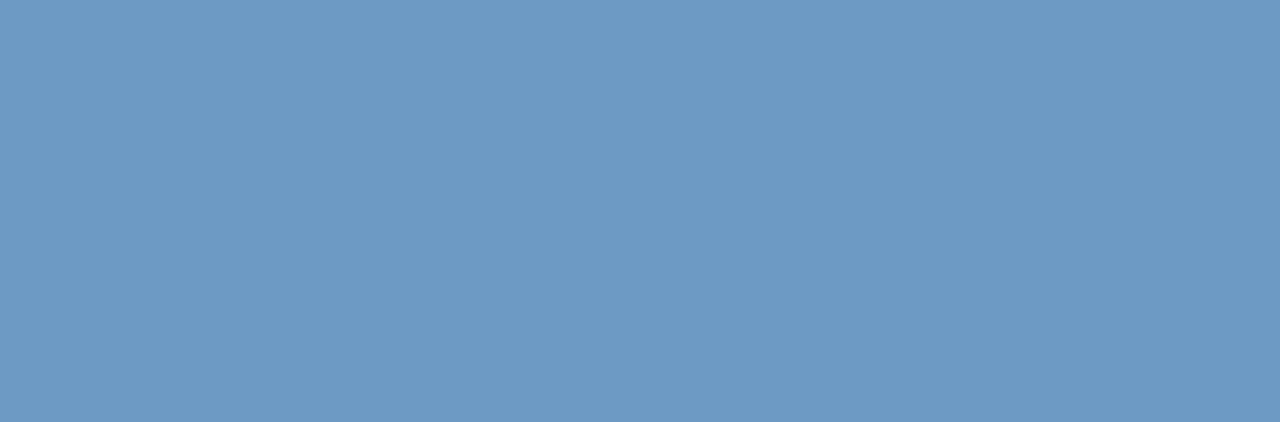
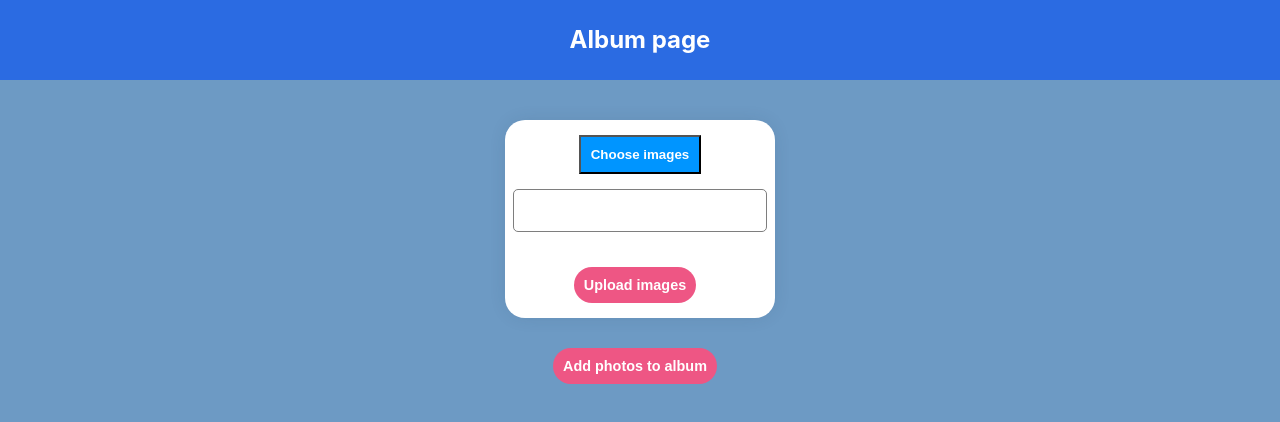
Before and after one commit to Zovolog/photo-drop-photographer, a React (Create React App) app: page /album-list/1 in a window 1280 px wide. Before the commit this address had no page. Shown: the top 422 px of the page. Built offline with nearby package versions, Linux system fonts and the light colour scheme.

Commit message:
First commit

```diff
--- a/src/Components/AlbumList/AlbumList.css
+++ b/src/Components/AlbumList/AlbumList.css
@@ -28,6 +28,7 @@
   align-items: center;
   justify-content: space-between;
   border: 1px solid black;
+  padding: 10px;
   cursor: pointer;
   margin: 0 auto;
   margin-bottom: 10px;
@@ -48,7 +49,6 @@
   background-color: white;
   border-radius: 15px;
   height: 100%;
-  margin: 0 auto;
   margin-top: 15px;
   -webkit-box-shadow: 0px 0px 20px -5px rgba(34, 60, 80, 0.2);
   -moz-box-shadow: 0px 0px 20px -5px rgba(34, 60, 80, 0.2);
@@ -57,6 +57,12 @@
 }
 .album-text-part {
   margin-left: 20px;
+  word-wrap: break-word;
+  max-width: 150px;
+}
+.album-block {
+  display: flex;
+  align-items: center;
 }
 .album:focus {
   background-color: rgb(202, 202, 202);
--- a/src/Components/AlbumList/AlbumList.tsx
+++ b/src/Components/AlbumList/AlbumList.tsx
@@ -13,6 +13,7 @@ import { Loader } from "../Loader/Loader";
 import { Api } from "../../hooks/api";
 import ImageUploader from "../ImageUploader/ImageUploader";
 import plus from "./plus.png";
+import { Link } from "react-router-dom";
 export const AlbumList: React.FC = () => {
   const [cookies] = useCookies(["access_token"]);
   const { getAlbums, albums } = Api("all-albums");
@@ -53,7 +54,6 @@ export const AlbumList: React.FC = () => {
         },
       })
         .then(function (response) {
-          console.log(response.data);
           setOpen(false);
           setCount(count + 1);
           getName("");
@@ -75,7 +75,12 @@ export const AlbumList: React.FC = () => {
   return (
     <div>
       <div className="header">
-        <img src={logo} alt="logo" height={"50%"} />
+        <img
+          src={logo}
+          alt="logo"
+          height={"50%"}
+          style={{ marginLeft: "15px" }}
+        />
         <p className="album-header">Album page</p>
         <button className="bt-add" onClick={handleClickOpen}>
           Add List
@@ -85,8 +90,9 @@ export const AlbumList: React.FC = () => {
         {albums.length > 0 ? (
           <div className="album-list">
             {albums.map((album: any, i) => (
-              <div key={i}>
+              <Link key={i} to={`/album-list/${album.albumId}`}>
                 <div className="album">
+                  <div className="album-block">
                     <img
                       src={`https://api.dicebear.com/5.x/initials/svg?seed=${album.name}`}
                       className="icon"
@@ -94,6 +100,7 @@ export const AlbumList: React.FC = () => {
                     <div className="album-text-part">
                       <p>{album.name}</p>
                       <p>{album.location}</p>
+                    </div>
                   </div>
                   <button
                     onClick={() => {
@@ -105,7 +112,7 @@ export const AlbumList: React.FC = () => {
                     <img src={plus} className="bt-photos-icon" />
                   </button>
                 </div>
-              </div>
+              </Link>
             ))}
           </div>
         ) : (
@@ -153,11 +160,6 @@ export const AlbumList: React.FC = () => {
           </button>
         </DialogActions>
       </Dialog>
-      <ImageUploader
-        stateOpen={openLoaderPhotos}
-        stateClose={setOpenLoaderPhotos}
-        albumId={albumId}
-      />
     </div>
   );
 };
--- /dev/null
+++ b/src/Components/AlbumPage/AlbumPage.css
@@ -0,0 +1,21 @@
+.album-header {
+  display: flex;
+  justify-content: center;
+  align-items: center;
+  width: 100%;
+  height: 10vh;
+  background-color: rgb(43, 107, 226);
+  position: sticky;
+  top: -1px;
+  left: 0;
+}
+.album-logo {
+  font-size: 1.5rem;
+  font-weight: 700;
+}
+.album-body {
+  display: flex;
+  flex-direction: column;
+  align-items: center;
+  margin-top: 20px;
+}
--- /dev/null
+++ b/src/Components/AlbumPage/AlbumPage.tsx
@@ -0,0 +1,31 @@
+import { useParams } from "react-router-dom";
+import "./AlbumPage.css";
+import { ImageUploaderTest } from "../ImageUploader(Test)/ImageUploader(test)";
+import { useState } from "react";
+import ImageUploader from "../ImageUploader/ImageUploader";
+export const AlbumPage: React.FC = () => {
+  const { albumId } = useParams();
+  const [openLoaderPhotos, setOpenLoaderPhotos] = useState(false);
+  return (
+    <div>
+      <div className="album-header">
+        <p className="album-logo">Album page</p>
+      </div>
+      <div className="album-body">
+        <ImageUploaderTest />
+        <button
+          onClick={() => {
+            setOpenLoaderPhotos(true);
+          }}
+          className="bt-add bt-modal-test"
+        >
+          Add photos to album
+        </button>
+      </div>
+      <ImageUploader
+        stateOpen={openLoaderPhotos}
+        stateClose={setOpenLoaderPhotos}
+      />
+    </div>
+  );
+};
--- /dev/null
+++ b/src/Components/ImageUploader(Test)/ImageUploader(test).tsx
@@ -0,0 +1,70 @@
+import { useState, useRef } from "react";
+import { useCookies } from "react-cookie";
+import "../../styles/test.css";
+export const ImageUploaderTest: React.FC = () => {
+  const [images, setImages] = useState<File[]>([]);
+  const [previews, setPreviews] = useState<string[]>([]);
+
+  const fileInputRef = useRef<HTMLInputElement>(null);
+
+  const handleImageChange = (e: any) => {
+    const selectedFiles = e.target.files;
+    const selectedPreviews: string[] = [];
+
+    if (selectedFiles) {
+      const newImages: File[] = [];
+
+      for (let i = 0; i < selectedFiles.length; i++) {
+        const reader = new FileReader();
+
+        reader.onloadend = () => {
+          selectedPreviews.push(reader.result as string);
+          setPreviews([...previews, ...selectedPreviews]);
+        };
+
+        reader.readAsDataURL(selectedFiles[i]);
+        newImages.push(selectedFiles[i]);
+        e.target.value = "";
+      }
+
+      setImages([...images, ...newImages]);
+    }
+  };
+  return (
+    <div className="album-body album-block-add-photo">
+      <button
+        onClick={() => fileInputRef.current?.click()}
+        className="bt-add-img bt-add-test"
+      >
+        Choose images
+      </button>
+      <div>
+        <input type="text" className="input-form client-form" />
+      </div>
+      <div className="block-images-test">
+        {previews.length > 0 ? (
+          previews.map((preview, index) => (
+            <div key={index}>
+              <img
+                src={preview}
+                alt={`Preview ${index}`}
+                className="img-icon"
+              />
+            </div>
+          ))
+        ) : (
+          <div></div>
+        )}
+      </div>
+      <input
+        type="file"
+        accept="image/*"
+        multiple
+        ref={fileInputRef}
+        onChange={handleImageChange}
+        style={{ display: "none" }}
+      />
+      <button className="bt-add bt-upload-test">Upload images</button>
+    </div>
+  );
+};
--- a/src/Components/ImageUploader/ImageUploader.css
+++ b/src/Components/ImageUploader/ImageUploader.css
@@ -16,10 +16,10 @@
   width: 100%;
   display: flex;
   align-items: center;
-  justify-content: center;
+
   overflow-y: auto;
-  flex-wrap: wrap;
+  max-height: 50vh;
 }
-.bt-upload{
+.bt-upload {
   width: 100%;
 }
--- a/src/Components/ImageUploader/ImageUploader.tsx
+++ b/src/Components/ImageUploader/ImageUploader.tsx
@@ -11,12 +11,10 @@ import "./ImageUploader.css";
 interface ImageUploaderProps {
   stateOpen: boolean;
   stateClose: any;
-  albumId: string;
 }
 const ImageUploader: React.FC<ImageUploaderProps> = ({
   stateOpen,
   stateClose,
-  albumId,
 }) => {
   const [images, setImages] = useState<File[]>([]);
   const [previews, setPreviews] = useState<string[]>([]);
@@ -53,7 +51,7 @@ const ImageUploader: React.FC<ImageUploaderProps> = ({
   };
   const sendPhotos = (images: any) => {
     formData.append("clients", "432");
-    formData.append("album", albumId);
+    //formData.append("album", albumId);
     images.forEach((item: any) => {
       formData.append("files", item);
     });
--- a/src/Components/LoginPage/LoginPage.css
+++ b/src/Components/LoginPage/LoginPage.css
@@ -56,3 +56,19 @@
 .bt-login:hover {
   background-color: #fb447b;
 }
+.bt-login-disabled {
+  text-align: center;
+  cursor: not-allowed;
+  padding: 10px;
+  font-size: 16px;
+  color: white;
+  background-color: #fb447b;
+  outline: none;
+  width: 100%;
+  border: none;
+  border-radius: 10px;
+  -webkit-box-shadow: 0px 0px 20px -5px rgba(34, 60, 80, 0.2);
+  -moz-box-shadow: 0px 0px 20px -5px rgba(34, 60, 80, 0.2);
+  box-shadow: 0px 0px 20px -5px rgba(34, 60, 80, 0.2);
+  pointer-events: none;
+}
--- a/src/Components/LoginPage/LoginPage.tsx
+++ b/src/Components/LoginPage/LoginPage.tsx
@@ -7,9 +7,10 @@ import { useCookies } from "react-cookie";
 export const LoginPage: React.FC = () => {
   const [login, getLogin] = useState("");
   const [password, getPassword] = useState("");
+  const [isLoading, setIsLoading] = useState(false);
   const navigate = useNavigate();
   const [cookies, setCookie] = useCookies(["access_token"]);
-  const { isAuthorized, getIsAuthorized } = useContext(token);
+  const { getIsAuthorized } = useContext(token);
   useEffect(() => {
     getIsAuthorized(false);
     sessionStorage.clear();
@@ -18,6 +19,7 @@ export const LoginPage: React.FC = () => {
     });
   }, []);
   const loginning = (login: string, password: string) => {
+    setIsLoading(true);
     axios({
       url: `https://photos-ph.onrender.com/login`,
       method: "post",
@@ -36,7 +38,10 @@ export const LoginPage: React.FC = () => {
         sessionStorage.setItem("access_token_ph", "true");
         response.data.accessToken && navigate("/album-list");
       })
-      .catch(function (error) {});
+      .catch(function (error) {
+        console.log(error);
+        setIsLoading(false);
+      });
   };
   return (
     <div className="login-page">
@@ -64,7 +69,7 @@ export const LoginPage: React.FC = () => {
               e.preventDefault();
               loginning(login, password);
             }}
-            className="bt-login"
+            className={isLoading ? "bt-login-disabled" : "bt-login"}
           >
             Login
           </button>
--- a/src/Main.tsx
+++ b/src/Main.tsx
@@ -3,6 +3,7 @@ import { LoginPage } from "./Components/LoginPage/LoginPage";
 import { AlbumList } from "./Components/AlbumList/AlbumList";
 import { useContext } from "react";
 import { token } from "./App";
+import { AlbumPage } from "./Components/AlbumPage/AlbumPage";
 
 export const Main: React.FC = (props) => {
   const { isAuthorized, getIsAuthorized } = useContext(token);
@@ -14,6 +15,7 @@ export const Main: React.FC = (props) => {
           path="/album-list"
           element={isAuthorized ? <AlbumList /> : <Navigate to={"/"} />}
         />
+        <Route path="/album-list/:albumId" element={<AlbumPage />} />
       </Routes>
     </div>
   );
--- /dev/null
+++ b/src/styles/test.css
@@ -0,0 +1,34 @@
+.album-block-add-photo {
+  background-color: white;
+  -webkit-box-shadow: 0px 0px 20px -5px rgba(34, 60, 80, 0.2);
+  -moz-box-shadow: 0px 0px 20px -5px rgba(34, 60, 80, 0.2);
+  box-shadow: 0px 0px 20px -5px rgba(34, 60, 80, 0.2);
+  border-radius: 20px;
+  width: 270px;
+}
+.block-images {
+  display: flex;
+  flex-direction: column;
+}
+.client-form {
+  margin-top: 15px;
+}
+.bt-add-test {
+  margin-top: 15px;
+}
+.bt-upload-test {
+  margin-top: 15px;
+  margin-bottom: 15px;
+}
+.block-images-test {
+  width: 100%;
+  display: flex;
+  align-items: center;
+
+  overflow-y: auto;
+  max-height: 50vh;
+  flex-direction: column;
+}
+.bt-modal-test {
+  margin-top: 30px;
+}
```
Also changed, not shown: src/Components/AlbumList/logo.png. Lines whose indentation alone changed are shown as unchanged.
